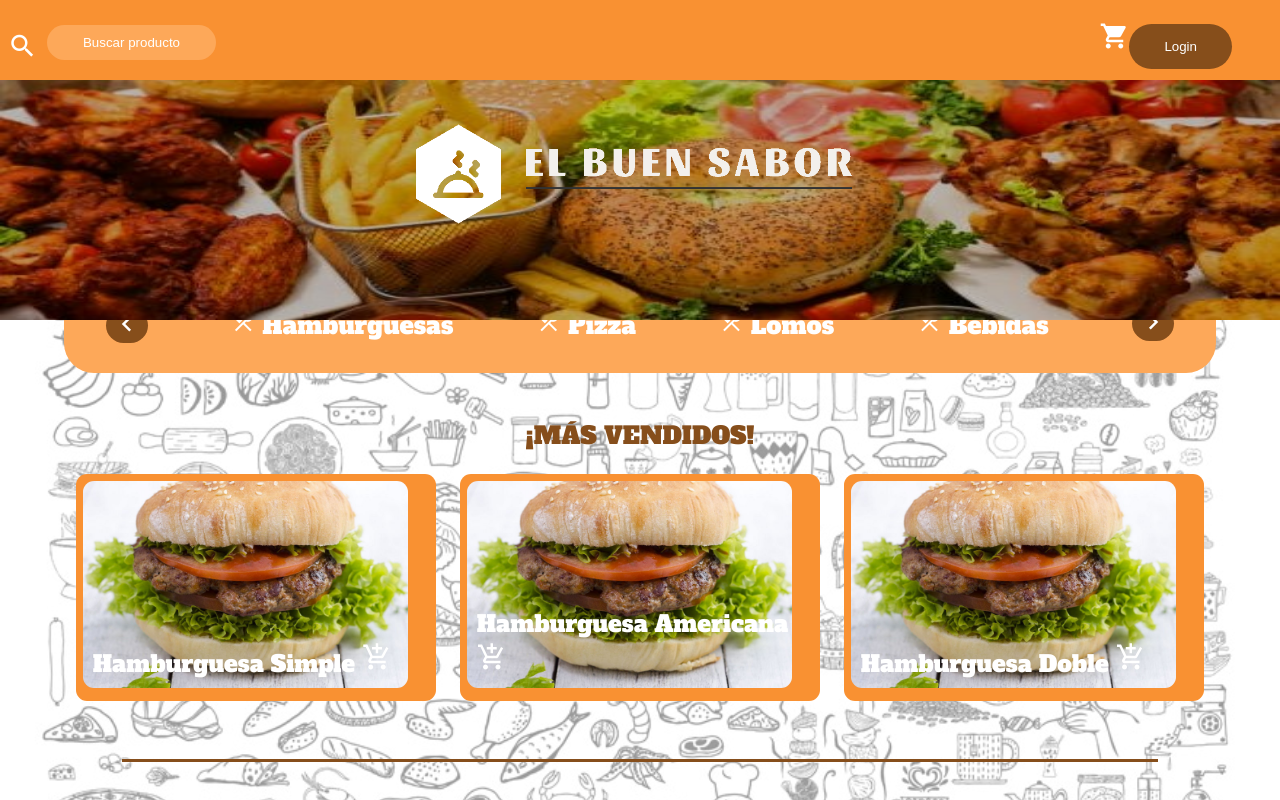
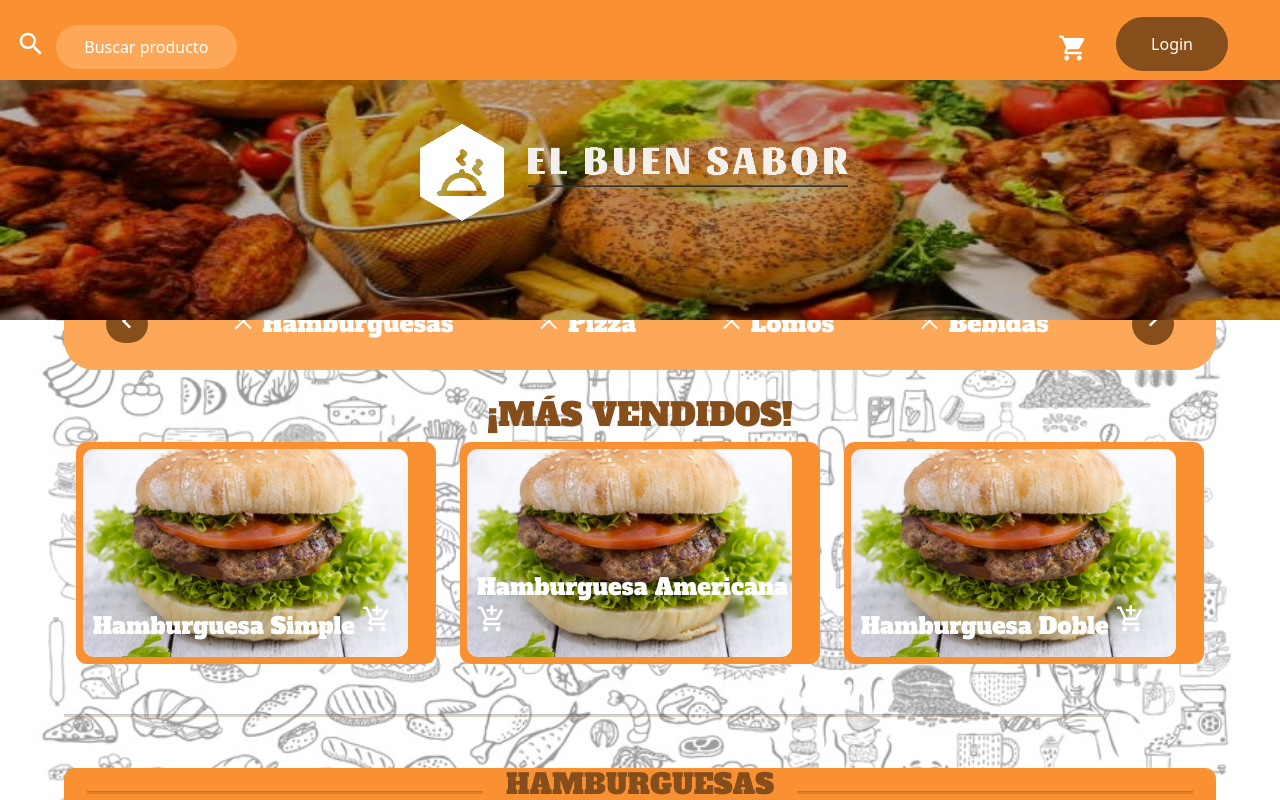
Before and after one commit to octaFacu/El-Buen-Sabor, a React (Vite) app in the folder elBuenSaborFront/: page / in a window 1280 px wide. Shown: the top 800 px of the page. Built offline with nearby package versions, Linux system fonts and the light colour scheme; a web font is replaced by a local one.

Commit message:
clases de bootstrap añadidas al navbar

```diff
--- a/elBuenSaborFront/package.json
+++ b/elBuenSaborFront/package.json
@@ -10,6 +10,7 @@
   },
   "dependencies": {
     "@auth0/auth0-react": "^2.0.1",
+    "bootstrap": "^5.2.3",
     "dotenv": "^16.0.3",
     "react": "^18.2.0",
     "react-dom": "^18.2.0"
--- a/elBuenSaborFront/src/components/Navbar.tsx
+++ b/elBuenSaborFront/src/components/Navbar.tsx
@@ -21,24 +21,25 @@ console.log(isAuthenticated);
 
   if(isAuthenticated){
     return(
-      <header className="headerLogo" style={{justifyContent: "space-around", flexDirection: "row"}}>
+      <header className="headerLogo" style={{justifyContent: "space-around", flexDirection: "row", color:"white"}}>
         <div className="logo" style={{display: "inline-flex", alignItems: "center"}}>
-        <i className="material-icons" style={{fontSize: "30px", marginTop: "5%", color:"white", marginLeft: "3%"}}> search</i>
+          <i className="ml-3 mt-3 material-icons" style={{fontSize: "30px", color:"white", cursor:"pointer"}}> search</i>
           <input className="btnIngresoNav inputs" type="text" placeholder="Buscar producto" >
           </input>
         </div>
         {/*<div style={{flexDirection: "row", justifyContent: "flex-end"}}>*/}
 
-            <div >
-              <i className="material-icons" style={{fontSize: "30px", marginTop: "5%", color:"white"}}> shopping_cart</i>
-              <i className="material-icons" style={{fontSize: "30px", marginTop: "5%", color:"white"}}> favorite</i>
+            <div className='mt-3'>
+              <i className="material-icons" style={{fontSize: "30px", cursor:"pointer"}}> shopping_cart</i>
+              <i className="material-icons" style={{fontSize: "30px", cursor:"pointer"}}> favorite</i>
+            </div>
+
+            <div>
+              <h5 className="mt-3" >{user!.name}</h5>
+
             </div>
             <div>
-              <><img style={{borderRadius: "50%", maxWidth: "50%", maxHeight:"50%"}} src={user!.picture} alt="imagen de perfil" /></>
-            </div>
-            <div>
-              <h3>{user!.name}</h3>
-              <h3>{user!.id}</h3>
+              <><img style={{borderRadius: "50%", maxWidth: "60%", maxHeight:"60%", cursor:"pointer"}} src={user!.picture} alt="imagen de perfil" /></>
             </div>
           <div><LogoutBtn/></div>
         {/*</div>*/}
@@ -52,17 +53,19 @@ console.log(isAuthenticated);
 
     return(
       <header className="headerLogo">
-        <div className="logo" style={{display: "inline-flex", alignItems: "center"}}>
-        <i className="material-icons" style={{fontSize: "30px", marginTop: "5%", color:"white", marginLeft: "3%"}}> search</i>
+        <div className="logo mx-3 mt-2" style={{display: "inline-flex", alignItems: "center"}}>
+          <i className="material-icons" style={{fontSize: "30px", color:"white"}}> search</i>
 
-        <input className="btnIngresoNav inputs" type="text" placeholder="Buscar producto" >
+          <input className="btnIngresoNav inputs" type="text" placeholder="Buscar producto" >
           </input>
         </div>
-        <nav>
-          <i className="material-icons" style={{fontSize: "30px", marginTop: "5%", color:"white"}}> shopping_cart</i>
+        <nav className="row mt-2">
+          <i className="col-sm mt-3 material-icons" style={{fontSize: "30px", color:"white"}}> shopping_cart</i>
 
+          <div className="col-sm mx-1">
+            <LoginBtn/>
+          </div>
 
-          <LoginBtn/>
 
 
         </nav>
--- a/elBuenSaborFront/src/main.tsx
+++ b/elBuenSaborFront/src/main.tsx
@@ -3,6 +3,8 @@ import ReactDOM from 'react-dom/client'
 import App from './App'
 import './css/index.css'
 import { Auth0Provider } from '@auth0/auth0-react'
+import 'bootstrap/dist/css/bootstrap.min.css';
+
 
 
 
```
Also changed, not shown: 1 other file (tests, documents, lock files or other folders).
